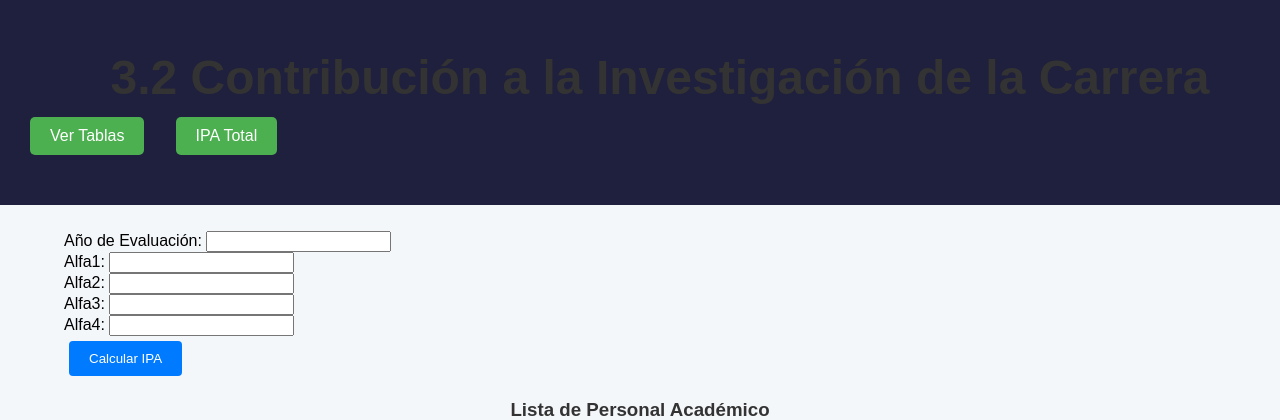
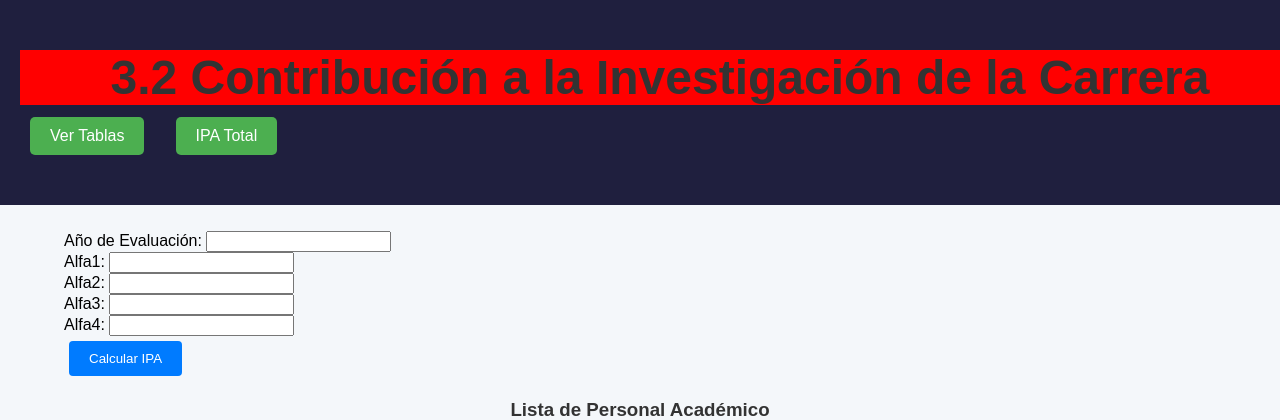
Before and after one commit to Chris-2801/Modelo-Generico-Evaluacion, a Django app: page /IPA_Total/ in a window 1280 px wide. Shown: the top 420 px of the page. Run offline with Django 5.2, Linux system fonts and the light colour scheme; data comes from the database, SQL or seed files in the repository; some libraries are stand-ins or nearby versions.

Commit message:
IPA Total

```diff
--- a/ProyectowebApp/static/styles.css
+++ b/ProyectowebApp/static/styles.css
@@ -10,7 +10,7 @@ h1, h2, h3 {text-align: center;color: #333;margin-bottom: 20px;}
 /********************************************************* Estilo de la cabecera **************************************************/
 header {background-color: #1f1f3e; color: white;  display: flex;  flex-direction: column; text-align: left; padding: 50px 20px;
     position: relative;top: 0;width: 100%; font-size: 40px;}
-header h1 {margin: 0;  font-size: 3rem;  background-color: #1f1f3e;}
+header h1 {margin: 0;  font-size: 3rem;  background-color: red;}
 
 /***************************************************** Estilo para los botones de la página *********************************************/
 button {margin: 5px;padding: 10px 20px;background-color: #007BFF;color: white;border: none;border-radius: 4px;cursor: pointer;width: auto;}
```
